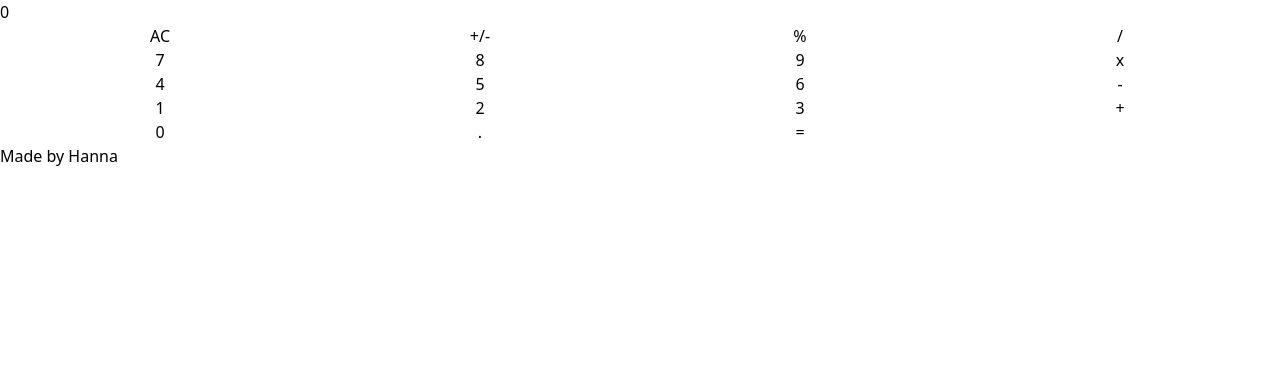
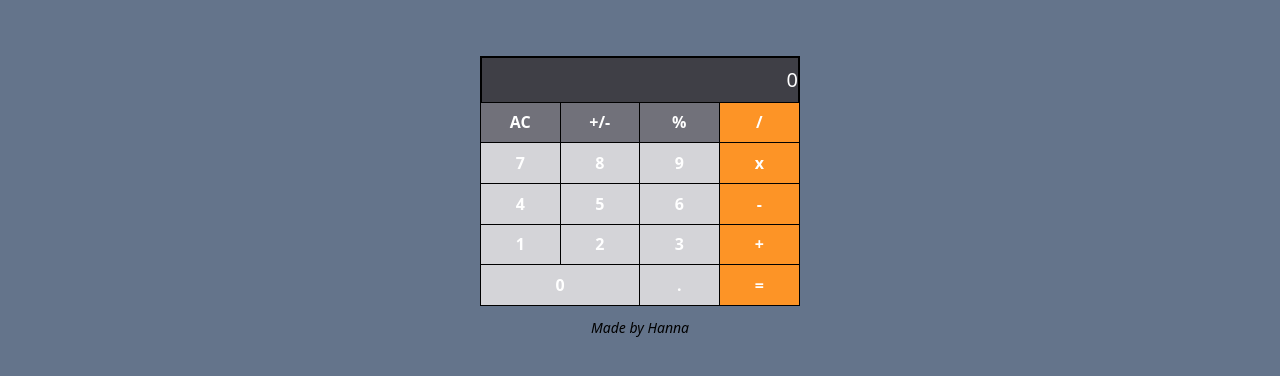
Before and after one commit to hboppe/calculator, a website: page src/index.html in a window 1280 px wide. Drawn offline with Linux system fonts and the light colour scheme.

Commit message:
fix: tailwind rendering

```diff
--- a/src/index.html
+++ b/src/index.html
@@ -4,7 +4,7 @@
     <meta charset="UTF-8">
     <meta http-equiv="X-UA-Compatible" content="IE=edge">
     <meta name="viewport" content="width=device-width, initial-scale=1.0">
-    <link rel="stylesheet" href="./dist/output.css">
+    <link rel="stylesheet" href="../dist/output.css">
     <link rel="shortcut icon" href="./assets/calculator-icon.png" type="image/x-png">
     <script src="./index.js" defer></script>
     <title>Calculator</title>
```
